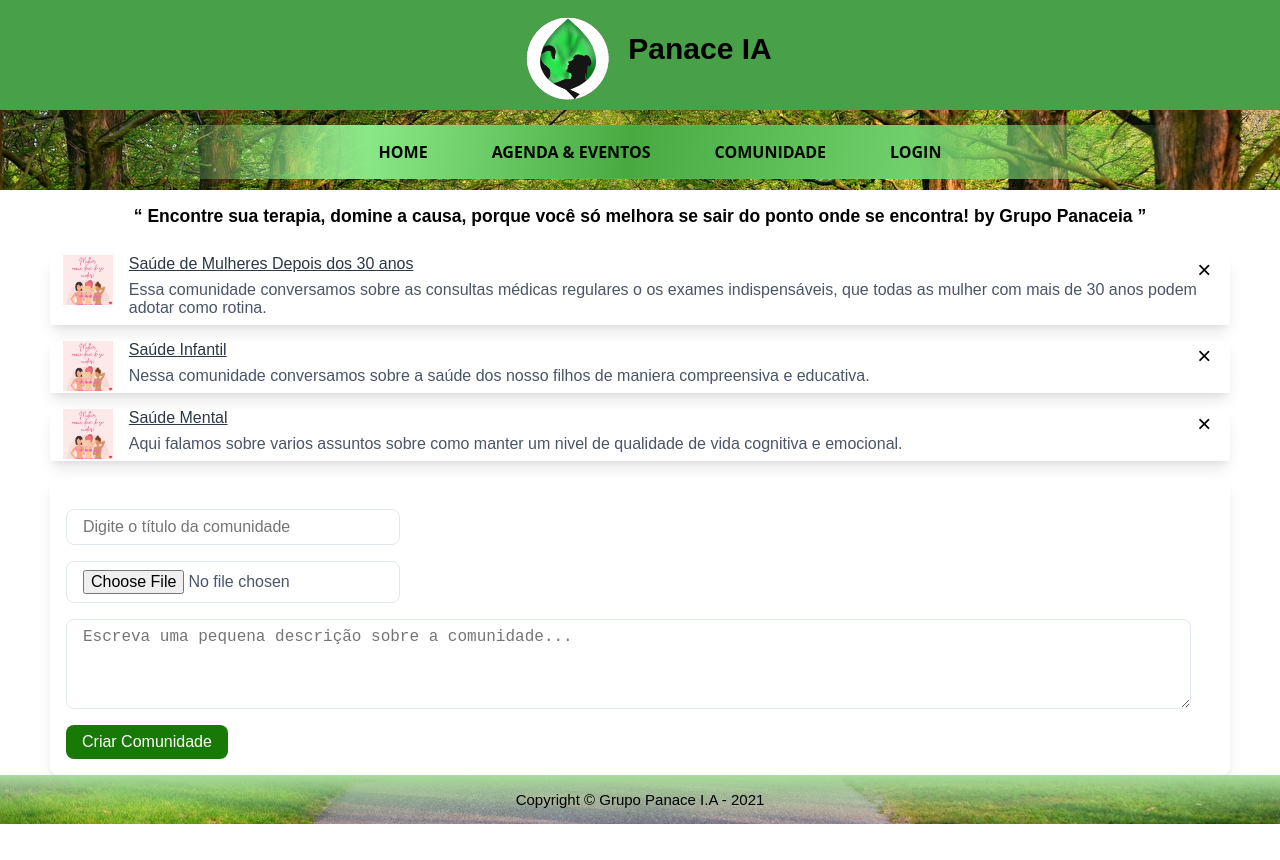
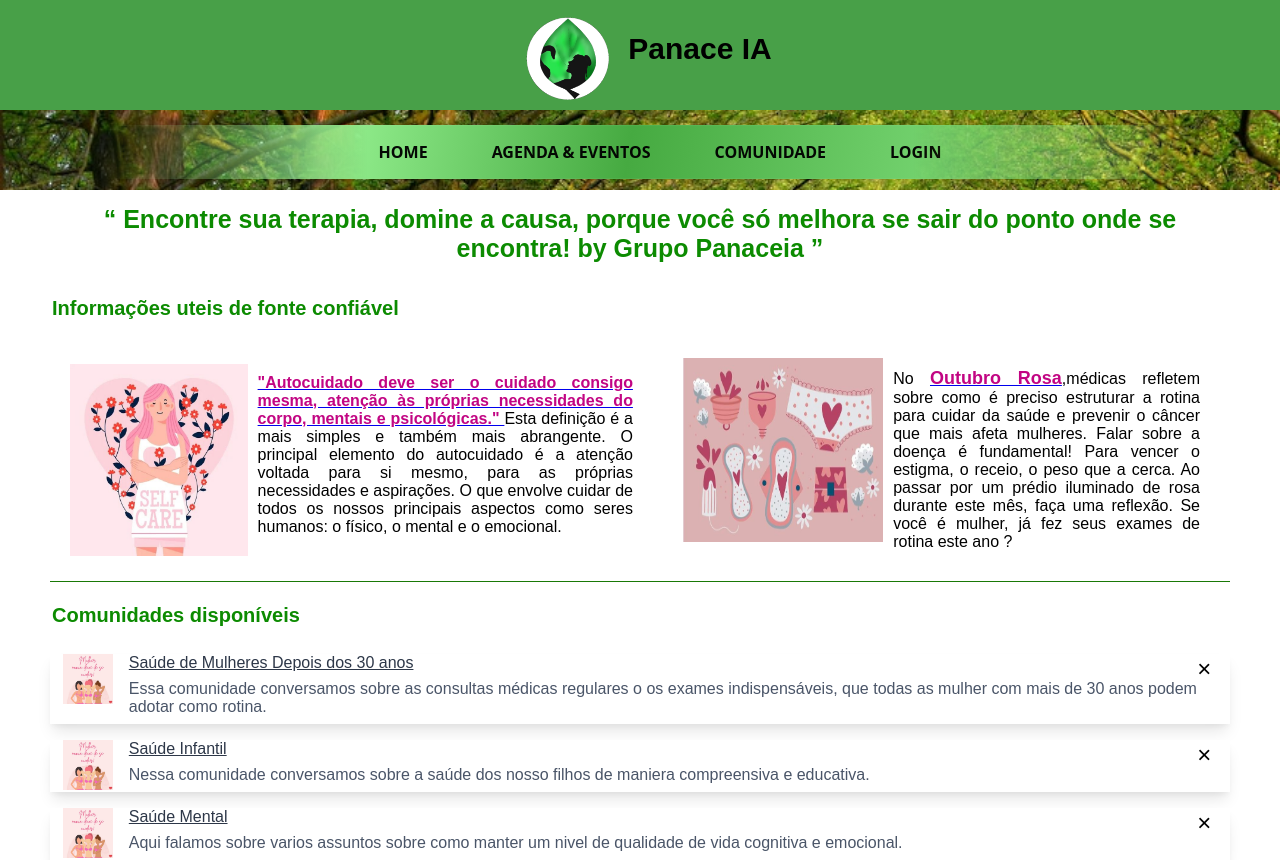
Before and after one commit to Marcos26-tech/PanaceiaReact, a React (Create React App) app: page /Comunidades in a window 1280 px wide. Shown: the top 860 px of the page. Before the commit the page ends 824 px from the top, so only its background shows below. Built offline with nearby package versions, Linux system fonts and the light colour scheme.

Commit message:
att pag comunidade

```diff
--- a/src/assets/style/StyleComunidadeGlobal.js
+++ b/src/assets/style/StyleComunidadeGlobal.js
@@ -1,33 +1,50 @@
-import styled from 'styled-components';
+import styled from "styled-components";
 
 export const Container = styled.div`
   margin: 5rem 0 0;
   padding: 0 50px;
   background-color: #fff;
-    h1{
-        font-size:17.5px;
+  h1 {
     text-align: center;
-        margin:12px;
-        padding:16px;
+    margin: 12px;
+    padding: 15px;
+    font-size: 25px;
+    font-weight: bold;
+    color: rgb(12, 139, 1);
+  }
+  h3 {
+    font-size: 20px;
+    margin-bottom: 25px;
+    padding: 2px;
+    font-weight: bold;
+    color: rgb(12, 139, 1);
+  }
+  h2 {
+    font-size: 20px;
+    padding: 2px;
+    font-weight: bold;
+    color: rgb(12, 139, 1);
   }
   form {
-    border-radius: .5rem;
-    box-shadow: 0 10px 15px -3px rgba(0, 0, 0, .1), 0 4px 6px -2px rgba(0, 0, 0, .05);
+    border-radius: 0.5rem;
+    box-shadow: 0 10px 15px -3px rgba(0, 0, 0, 0.1),
+      0 4px 6px -2px rgba(0, 0, 0, 0.05);
     padding: 1rem;
   }
-    input{
+  input {
     width: 300px;
     color: #4a5568;
     background-color: #fff;
     border: 1px solid #e2e8f0;
     font-size: 1rem;
-        padding: .5rem 1rem;
+    padding: 0.5rem 1rem;
     margin: 1rem 0;
     display: block;
-        border-radius: .5rem;
+    border-radius: 0.5rem;
     @media (max-width: 789px) {
-            width:89%;
-            height:6rem;}
+      width: 89%;
+      height: 6rem;
+    }
   }
   textarea {
     width: 95%;
@@ -35,19 +52,26 @@ export const Container = styled.div`
     background-color: #fff;
     border: 1px solid #e2e8f0;
     font-size: 1rem;
-        padding: .5rem 1rem;
+    padding: 0.5rem 1rem;
     margin: 1rem 0;
     display: block;
-        border-radius: .5rem;
+    border-radius: 0.5rem;
     @media (max-width: 789px) {
-            width:89%;
-            height:6rem;}
+      width: 89%;
+      height: 6rem;
+    }
   }
   @media (max-width: 789px) {
     margin: 14.5rem 3% auto;
-    display:block;
-    padding:15px;
-    height:100%;
+    display: block;
+    padding: 15px;
+    height: 100%;
+    h1{
+      font-size:16px;
+    }
+    h3{
+      font-size:14px;
+    }
   }
 `;
 
@@ -55,11 +79,103 @@ export const Button = styled.button`
   background-color: rgb(25, 121, 6);
   color: #fff;
   font-size: 1rem;
-    padding: .5rem 1rem;
-    border-radius: .5rem;
+  padding: 0.5rem 1rem;
+  border-radius: 0.5rem;
   border: none;
   &:hover {
     background-color: rgb(122, 243, 9);
     cursor: pointer;
   }
 `;
+
+//fomulario de criar comunidades
+export const Form = styled.form`
+  div {
+    margin-top: -5px;
+  }
+  input,
+  textarea {
+    margin-top: -25px;
+    margin-left: 25px;
+    padding-left: 10px;
+    position: relative;
+  }
+  button {
+    background-color: rgb(25, 121, 6);
+    color: #fff;
+    font-size: 1rem;
+    padding: 0.5rem 1rem;
+    margin-left: 25px;
+    border-radius: 0.5rem;
+    border: none;
+    &:hover {
+      background-color: rgb(122, 243, 9);
+      cursor: pointer;
+    }
+  }
+`;
+
+// inicio do stilo da seção de comunidade
+export const Divi = styled.div`
+  display: flex;
+  padding: 10px;
+  margin: 10px;
+  img {
+    width: 38%;
+    height:11.5rem;
+  }
+  span{
+    color: rgb(194, 5, 131);
+    font-weight:bold;
+    font-size:18px;
+  }
+  @media (max-width: 789px) {
+    span{
+      font-size:14px;
+      text-align:center;
+    }
+    img{
+      width: 39%;
+      height:12rem;
+    }
+  }
+`;
+
+export const Div = styled.div`
+  display: flex;
+  padding: 10px;
+  margin: 10px;
+  img {
+    width: 31%;
+    height:12rem;
+  }
+  span{
+    color: rgb(194, 5, 131);
+    font-weight:bold;
+    font-size:16px;
+  }
+  @media (max-width: 789px) {
+    span{
+      font-size:14px;
+    }
+    img{
+      width: 39%;
+      height:12rem;
+    }
+  }
+`;
+
+export const SectionPrimeira = styled.section`
+  display: flex;
+  align-items:center;
+  border-bottom: 1px solid rgb(25, 121, 6);
+  p{
+    text-align:justify;
+    margin: 5px;
+    padding: 5px;
+  }
+  @media (max-width: 789px) {
+     display:block;
+     font-size:13px;
+    }
+`;
--- a/src/pages/comentario/PageComentarios.jsx
+++ b/src/pages/comentario/PageComentarios.jsx
@@ -47,7 +47,7 @@ class PageComentarios extends Component {
   render() {
     return (
       <Container >
-        <h1>comentarios</h1>
+        <h1>Depoimentos da comunidade</h1>
         {this.state.comentarios.map((comentario, indice) => (
           <Comentario
             key={indice}
@@ -60,6 +60,7 @@ class PageComentarios extends Component {
 
         <form method="post" action="aqui vai a função de enviar os dados do formulario" onSubmit={this.adicionarComentario}>
           <div>
+            <h3>Compartilhe um depoimento com a comunidade</h3>
             <input
               type="text"
               name="nome"
--- a/src/pages/comunidade/PageComunidades.jsx
+++ b/src/pages/comunidade/PageComunidades.jsx
@@ -1,94 +1,139 @@
-import React, { Component } from 'react';
-import Comunidades from '../../components/comunidade/Comunidades';
-import {Container, Button} from '../../assets/style/StyleComunidadeGlobal';
+import React, { Component } from "react";
+import { FcAddImage, FcComments, FcSms } from "react-icons/fc";
+import Comunidades from "../../components/comunidade/Comunidades";
+import ImagemAutocuidado from "../../assets/img/imgcomunidade/cuidado.jpg";
+import ImagemSaude from "../../assets/img/imgcomunidade/saudef.jpg";
+
+import {
+  Container,
+  Form,
+  SectionPrimeira,
+  Div,
+  Divi,
+} from "../../assets/style/StyleComunidadeGlobal";
+
+const site ="https://www.vestimentarte.com.br/2020/06/autocuidado-o-que-e-principais-tipos.html"
+const site1 ="https://g1.globo.com/pa/santarem-regiao/noticia/2021/10/04/campanha-do-outubro-rosa-abre-com-acao-na-casa-de-saude-da-mulher-e-doacao-de-sangue.ghtml"
 
 class PageComunidades extends Component {
+
+
   state = {
     comunidade: [
       {
-        titulo: 'Saúde de Mulheres Depois dos 30 anos',
-        descricao: 'Essa comunidade conversamos sobre as consultas médicas regulares o os exames indispensáveis, que todas as mulher com mais de 30 anos podem adotar como rotina.'
+        titulo: "Saúde de Mulheres Depois dos 30 anos",
+        descricao:
+          "Essa comunidade conversamos sobre as consultas médicas regulares o os exames indispensáveis, que todas as mulher com mais de 30 anos podem adotar como rotina.",
       },
       {
-        titulo: 'Saúde Infantil',
-        descricao: 'Nessa comunidade conversamos sobre a saúde dos nosso filhos de maniera compreensiva e educativa.'
+        titulo: "Saúde Infantil",
+        descricao:
+          "Nessa comunidade conversamos sobre a saúde dos nosso filhos de maniera compreensiva e educativa.",
       },
       {
-        titulo: 'Saúde Mental',
-        descricao: 'Aqui falamos sobre varios assuntos sobre como manter um nivel de qualidade de vida cognitiva e emocional.'
+        titulo: "Saúde Mental",
+        descricao:
+          "Aqui falamos sobre varios assuntos sobre como manter um nivel de qualidade de vida cognitiva e emocional.",
       },
     ],
     novaComunidade: {
-      titulo: '',
-      descricao: ''
-    }
-  }
+      titulo: "",
+      descricao: "",
+    },
+  };
 
-  adicionarComunidade = evento => {
+  adicionarComunidade = (evento) => {
     evento.preventDefault();
-    const novaComunidade = { ...this.state.novaComunidade}
+    const novaComunidade = { ...this.state.novaComunidade };
     this.setState({
       comunidade: [...this.state.comunidade, novaComunidade],
-      novaComunidade: { titulo: '', descricao: '' }
-    })
-  }
+      novaComunidade: { titulo: "", descricao: "" },
+    });
+  };
 
-  removerComunidade = comentario => {
+  removerComunidade = (comentario) => {
     let lista = this.state.comunidade;
-    lista = lista.filter(c => c !== comentario)
-    this.setState({ comunidade: lista })
-  }
+    lista = lista.filter((c) => c !== comentario);
+    this.setState({ comunidade: lista });
+  };
 
-  digitacao = evento => {
+  digitacao = (evento) => {
     const { name, value } = evento.target;
-    this.setState({ novaComunidade: { ...this.state.novaComunidade, [name]: value } })
-  }
-
+    this.setState({
+      novaComunidade: { ...this.state.novaComunidade, [name]: value },
+    });
+  };
 
   render() {
     return (
-      <Container >
-        <h1>“ Encontre sua terapia, domine a causa, porque você só melhora se sair do ponto onde se encontra! by Grupo Panaceia ”</h1>
+      <Container>
+        <h1>
+          “ Encontre sua terapia, domine a causa, porque você só melhora se sair
+          do ponto onde se encontra! by Grupo Panaceia ”
+        </h1>
+        <h2>Informações uteis de fonte confiável</h2>
+
+        <SectionPrimeira>
+
+          <Div>
+            <img src={ImagemAutocuidado} alt="Autocuidado Feminino"/>
+            <p><a target="_blank" href={site}><span>"Autocuidado deve ser o cuidado consigo mesma, atenção às próprias necessidades do corpo, mentais e psicológicas." </span></a>
+              Esta definição é a mais simples e também mais abrangente.
+              O principal elemento do autocuidado é a atenção voltada para si mesmo, para as próprias necessidades e aspirações.
+              O que envolve cuidar de todos os nossos principais aspectos como seres humanos: o físico, o mental e o emocional. </p>
+          </Div>
+          <Divi>
+            <img src={ImagemSaude} alt="cuidados infantil" />
+            <p>No <a target="_blank" href={site1}><span>Outubro Rosa</span></a>,médicas refletem sobre como é preciso estruturar a rotina para cuidar da saúde e prevenir o câncer
+              que mais afeta mulheres. Falar sobre a doença é fundamental! Para vencer o estigma, o receio, o peso que a cerca.
+              Ao passar por um prédio iluminado de rosa durante este mês, faça uma reflexão. Se você é mulher, já fez seus exames de rotina este ano ?</p>
+          </Divi>
+
+        </SectionPrimeira>
+
+        <h3>Comunidades disponíveis</h3>
         {this.state.comunidade.map((comentario, indice) => (
           <Comunidades
             key={indice}
             titulo={comentario.titulo}
-            onRemove={this.removerComunidade.bind(this, comentario)}>
+            onRemove={this.removerComunidade.bind(this, comentario)}
+          >
             {comentario.descricao}
           </Comunidades>
         ))}
 
-        <form method="post" onSubmit={this.adicionarComunidade}>
+        <Form method="post" onSubmit={this.adicionarComunidade}>
+          <h3>Construa uma comunidade aqui</h3>
           <div>
+            <FcComments />
             <input
               type="text"
               name="titulo"
               value={this.state.novaComunidade.titulo}
               onChange={this.digitacao}
               required
-              placeholder="Digite o título da comunidade" />
+              placeholder="Digite o título da comunidade"
+            />
           </div>
           <div>
-            <input
-              type="file" />
-
+            <FcAddImage />
+            <input type="file" />
           </div>
           <div>
+            <FcSms />
             <textarea
               name="descricao"
               value={this.state.novaComunidade.descricao}
               onChange={this.digitacao}
               rows="4"
-              placeholder="Escreva uma pequena descrição sobre a comunidade..."/>
+              placeholder="Escreva uma pequena descrição sobre a comunidade..."
+            />
           </div>
-          <Button type="submit">Criar Comunidade</Button>
-        </form>
+          <button type="submit">Criar Comunidade</button>
+        </Form>
       </Container>
     );
   }
-
 }
 
-
-
 export default PageComunidades;
```
Also changed, not shown: src/pages/questionario/PageQuestionario.jsx (+24 -28 lines), src/assets/img/imgcomunidade/cuidado.jpg (added), src/assets/img/imgcomunidade/saudef.jpg (added). Lines whose indentation alone changed are shown as unchanged.
